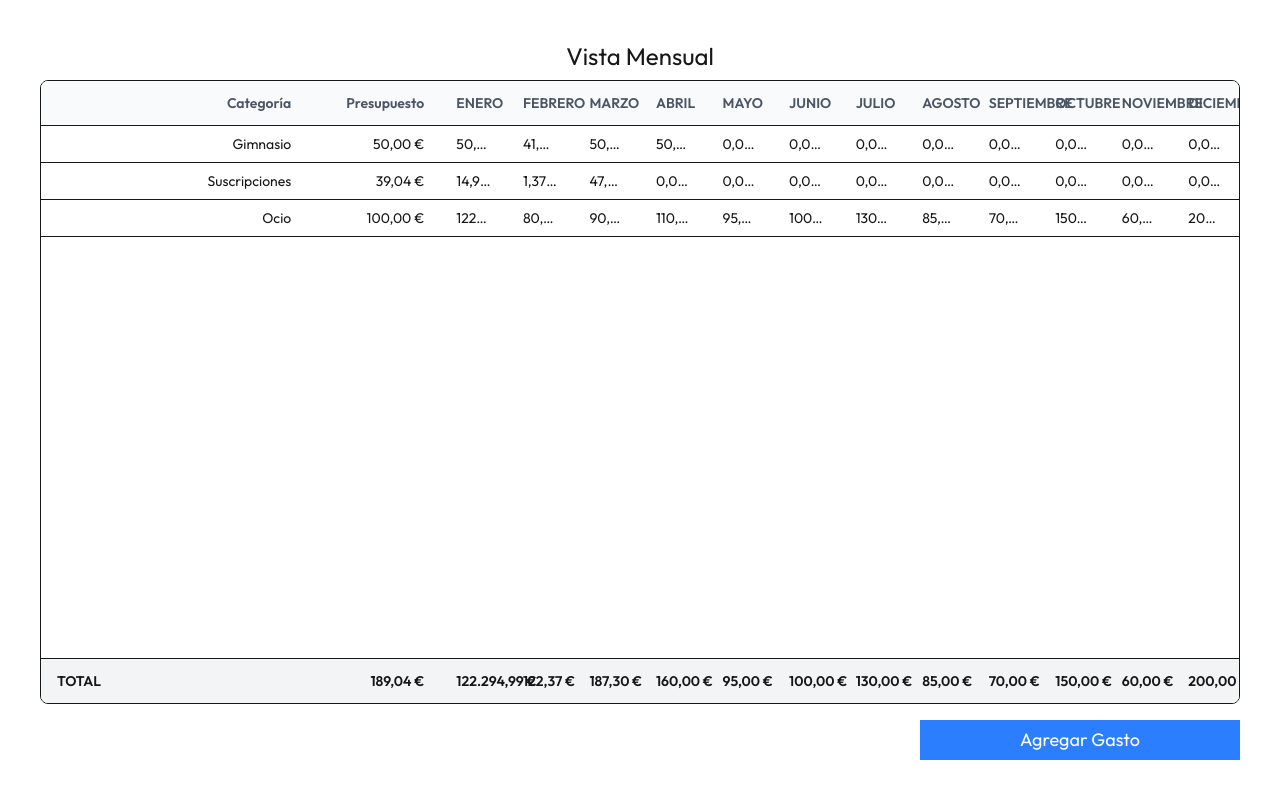
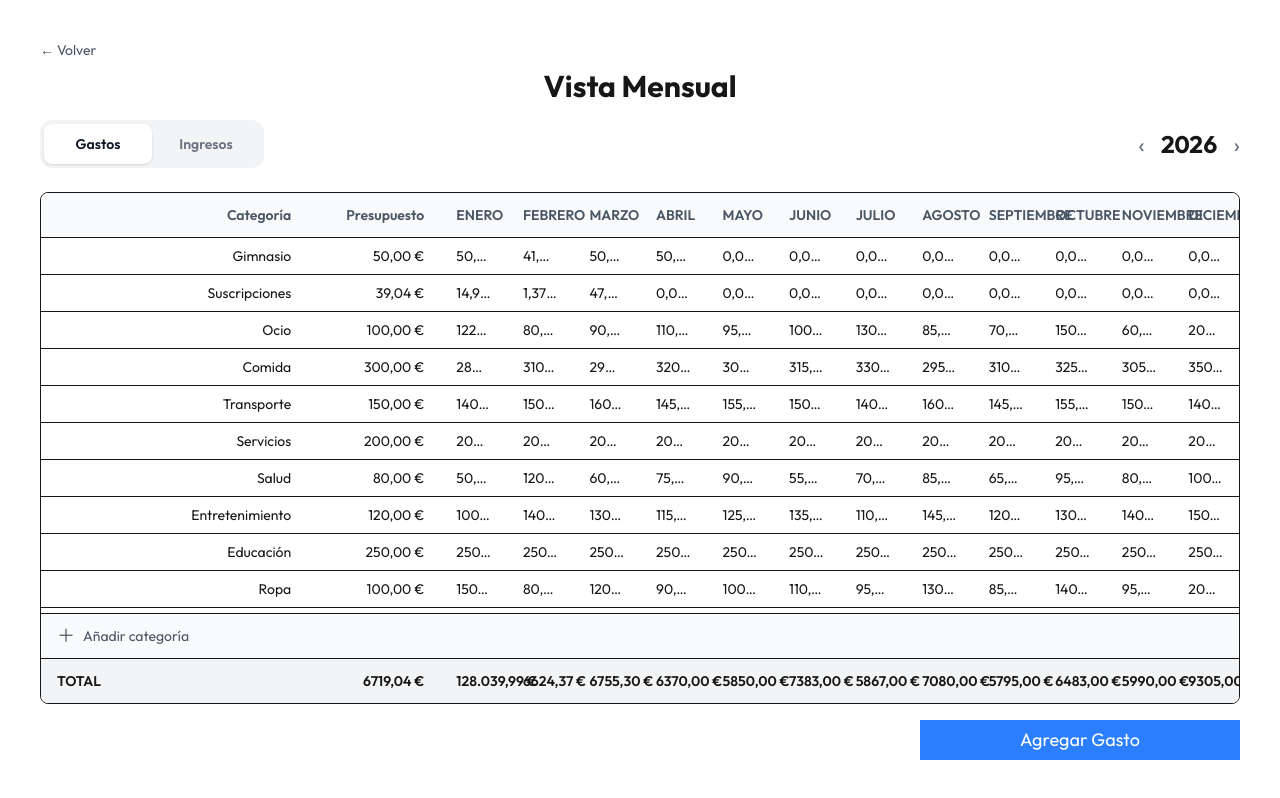
Before and after one commit to DonHonorio/finanzas-frontend, a Next.js app: page /vista-mensual in a window 1280 px wide. Built offline with nearby package versions, Linux system fonts and the light colour scheme.

Commit message:
1. Añadido más mocks 2. Creado botón añadir categoría 3. Creado vista mensual header

```diff
--- a/app/vista-mensual/page.tsx
+++ b/app/vista-mensual/page.tsx
@@ -1,4 +1,5 @@
 import { Dashboard } from "@/components/vista-mensual/dashboard";
+import { VistaMensualHeader } from "@/components/vista-mensual/vista-mensual-header";
 
 export default function Page() {
   return (
@@ -6,9 +7,7 @@ export default function Page() {
       <div className="h-full flex flex-col">
 
         {/* TÍTULO */}
-        <header className="h-10 text-2xl text-center shrink-0">
-          Vista Mensual
-        </header>
+        <VistaMensualHeader />
 
         {/* CONTENIDO PRINCIPAL */}
         <main className="flex-1 overflow-hidden">
--- a/components/vista-mensual/dashboard.tsx
+++ b/components/vista-mensual/dashboard.tsx
@@ -83,6 +83,14 @@ export function Dashboard() {
                 <TableBody table={table} />
             </div>
 
+            {/* BOTÓN SEPARADOR */}
+            <div className="shrink-0 border-t bg-gray-50 px-4 py-2">
+                <button className="text-sm text-gray-600 hover:text-gray-900 flex items-center gap-2">
+                    <span className="text-lg">＋</span>
+                    Añadir categoría
+                </button>
+            </div>
+
             {/* FOOTER (fixed abajo) */}
             <div className="shrink-0 sticky bottom-0 z-10">
                 <TableFooter table={table} />
--- /dev/null
+++ b/components/vista-mensual/vista-mensual-header.tsx
@@ -0,0 +1,91 @@
+'use client'
+
+import { useState } from 'react'
+
+type Mode = 'gastos' | 'ingresos'
+
+export function VistaMensualHeader() {
+  const [mode, setMode] = useState<Mode>('gastos')
+  const [year, setYear] = useState(2026)
+
+  const onBack = () => {
+    // hook vacío – aquí meterás router.back() o lo que quieras
+  }
+
+  return (
+    <div className="mb-6">
+
+      {/* VOLVER */}
+      <button
+        onClick={onBack}
+        className="flex items-center gap-2 text-sm text-gray-600 hover:text-gray-900 active:-translate-x-0.5 transition mb-2"
+      >
+        ← Volver
+      </button>
+
+      {/* TÍTULO */}
+      <h1 className="text-3xl font-bold mb-4 text-center">
+        Vista Mensual
+      </h1>
+
+      {/* CONTROLES */}
+      <div className="flex items-center justify-between">
+
+        {/* SWITCH */}
+        <div className="relative bg-gray-100 rounded-xl p-1 w-56 h-12 flex items-center">
+
+          {/* SLIDER */}
+          <div
+            className={`
+              absolute top-1 left-1 h-10 w-[calc(50%-4px)]
+              bg-white rounded-lg shadow
+              transition-all duration-300
+              ${mode === 'ingresos' ? 'translate-x-full' : ''}
+            `}
+          />
+
+          <button
+            className={`relative z-10 w-1/2 text-sm font-semibold transition
+              ${mode === 'gastos' ? 'text-gray-900' : 'text-gray-500'}
+            `}
+            onClick={() => setMode('gastos')}
+          >
+            Gastos
+          </button>
+
+          <button
+            className={`relative z-10 w-1/2 text-sm font-semibold transition
+              ${mode === 'ingresos' ? 'text-gray-900' : 'text-gray-500'}
+            `}
+            onClick={() => setMode('ingresos')}
+          >
+            Ingresos
+          </button>
+        </div>
+
+        {/* AÑO */}
+        <div className="flex items-center gap-4">
+
+          <button
+            onClick={() => setYear(y => y - 1)}
+            className="text-2xl text-gray-500 hover:text-gray-900 active:scale-90 transition"
+          >
+            ‹
+          </button>
+
+          <span className="text-2xl font-bold tabular-nums">
+            {year}
+          </span>
+
+          <button
+            onClick={() => setYear(y => y + 1)}
+            className="text-2xl text-gray-500 hover:text-gray-900 active:scale-90 transition"
+          >
+            ›
+          </button>
+
+        </div>
+      </div>
+    </div>
+  )
+}
--- a/src/mock-data.ts
+++ b/src/mock-data.ts
@@ -31,5 +31,275 @@ export const data: CategoryRow[] = [
       mayo: 95, junio: 100, julio: 130, agosto: 85,
       septiembre: 70, octubre: 150, noviembre: 60, diciembre: 200,
     },
-  }
+  },
+  {
+    id: '4',
+    name: 'Comida',
+    budget: 300,
+    months: {
+      enero: 280, febrero: 310, marzo: 290, abril: 320,
+      mayo: 300, junio: 315, julio: 330, agosto: 295,
+      septiembre: 310, octubre: 325, noviembre: 305, diciembre: 350,
+    },
+  },
+  {
+    id: '5',
+    name: 'Transporte',
+    budget: 150,
+    months: {
+      enero: 140, febrero: 150, marzo: 160, abril: 145,
+      mayo: 155, junio: 150, julio: 140, agosto: 160,
+      septiembre: 145, octubre: 155, noviembre: 150, diciembre: 140,
+    },
+  },
+  {
+    id: '6',
+    name: 'Servicios',
+    budget: 200,
+    months: {
+      enero: 200, febrero: 200, marzo: 200, abril: 200,
+      mayo: 200, junio: 200, julio: 200, agosto: 200,
+      septiembre: 200, octubre: 200, noviembre: 200, diciembre: 200,
+    },
+  },
+  {
+    id: '7',
+    name: 'Salud',
+    budget: 80,
+    months: {
+      enero: 50, febrero: 120, marzo: 60, abril: 75,
+      mayo: 90, junio: 55, julio: 70, agosto: 85,
+      septiembre: 65, octubre: 95, noviembre: 80, diciembre: 100,
+    },
+  },
+  {
+    id: '8',
+    name: 'Entretenimiento',
+    budget: 120,
+    months: {
+      enero: 100, febrero: 140, marzo: 130, abril: 115,
+      mayo: 125, junio: 135, julio: 110, agosto: 145,
+      septiembre: 120, octubre: 130, noviembre: 140, diciembre: 150,
+    },
+  },
+  {
+    id: '9',
+    name: 'Educación',
+    budget: 250,
+    months: {
+      enero: 250, febrero: 250, marzo: 250, abril: 250,
+      mayo: 250, junio: 250, julio: 250, agosto: 250,
+      septiembre: 250, octubre: 250, noviembre: 250, diciembre: 250,
+    },
+  },
+  {
+    id: '10',
+    name: 'Ropa',
+    budget: 100,
+    months: {
+      enero: 150, febrero: 80, marzo: 120, abril: 90,
+      mayo: 100, junio: 110, julio: 95, agosto: 130,
+      septiembre: 85, octubre: 140, noviembre: 95, diciembre: 200,
+    },
+  },
+  {
+    id: '11',
+    name: 'Hogar',
+    budget: 180,
+    months: {
+      enero: 200, febrero: 150, marzo: 180, abril: 190,
+      mayo: 175, junio: 185, julio: 170, agosto: 195,
+      septiembre: 160, octubre: 200, noviembre: 185, diciembre: 220,
+    },
+  },
+  {
+    id: '12',
+    name: 'Mascotas',
+    budget: 60,
+    months: {
+      enero: 60, febrero: 60, marzo: 65, abril: 60,
+      mayo: 70, junio: 60, julio: 65, agosto: 60,
+      septiembre: 70, octubre: 60, noviembre: 65, diciembre: 60,
+    },
+  },
+  {
+    id: '13',
+    name: 'Seguros',
+    budget: 300,
+    months: {
+      enero: 300, febrero: 300, marzo: 300, abril: 300,
+      mayo: 300, junio: 300, julio: 300, agosto: 300,
+      septiembre: 300, octubre: 300, noviembre: 300, diciembre: 300,
+    },
+  },
+  {
+    id: '14',
+    name: 'Viajes',
+    budget: 500,
+    months: {
+      enero: 0, febrero: 0, marzo: 800, abril: 0,
+      mayo: 0, junio: 1200, julio: 0, agosto: 600,
+      septiembre: 0, octubre: 0, noviembre: 0, diciembre: 2000,
+    },
+  },
+  {
+    id: '15',
+    name: 'Ahorros',
+    budget: 1000,
+    months: {
+      enero: 1000, febrero: 1000, marzo: 1000, abril: 1000,
+      mayo: 1000, junio: 1000, julio: 1000, agosto: 1000,
+      septiembre: 1000, octubre: 1000, noviembre: 1000, diciembre: 1000,
+    },
+  },
+  {
+    id: '16',
+    name: 'Regalos',
+    budget: 100,
+    months: {
+      enero: 150, febrero: 80, marzo: 50, abril: 100,
+      mayo: 60, junio: 90, julio: 70, agosto: 80,
+      septiembre: 100, octubre: 120, noviembre: 200, diciembre: 500,
+    },
+  },
+  {
+    id: '17',
+    name: 'Telefonía',
+    budget: 50,
+    months: {
+      enero: 50, febrero: 50, marzo: 50, abril: 50,
+      mayo: 50, junio: 50, julio: 50, agosto: 50,
+      septiembre: 50, octubre: 50, noviembre: 50, diciembre: 50,
+    },
+  },
+  {
+    id: '18',
+    name: 'Higiene',
+    budget: 40,
+    months: {
+      enero: 35, febrero: 42, marzo: 38, abril: 40,
+      mayo: 45, junio: 38, julio: 42, agosto: 40,
+      septiembre: 45, octubre: 38, noviembre: 40, diciembre: 50,
+    },
+  },
+  {
+    id: '19',
+    name: 'Electrodomésticos',
+    budget: 150,
+    months: {
+      enero: 0, febrero: 500, marzo: 0, abril: 200,
+      mayo: 0, junio: 150, julio: 0, agosto: 300,
+      septiembre: 0, octubre: 250, noviembre: 0, diciembre: 400,
+    },
+  },
+  {
+    id: '20',
+    name: 'Inversiones',
+    budget: 2000,
+    months: {
+      enero: 2000, febrero: 2000, marzo: 2000, abril: 2000,
+      mayo: 2000, junio: 2000, julio: 2000, agosto: 2000,
+      septiembre: 2000, octubre: 2000, noviembre: 2000, diciembre: 2000,
+    },
+  },
+  {
+    id: '21',
+    name: 'Libros',
+    budget: 75,
+    months: {
+      enero: 80, febrero: 60, marzo: 90, abril: 70,
+      mayo: 75, junio: 85, julio: 70, agosto: 90,
+      septiembre: 65, octubre: 80, noviembre: 95, diciembre: 100,
+    },
+  },
+  {
+    id: '22',
+    name: 'Hobbies',
+    budget: 120,
+    months: {
+      enero: 100, febrero: 130, marzo: 120, abril: 140,
+      mayo: 110, junio: 125, julio: 115, agosto: 135,
+      septiembre: 120, octubre: 130, noviembre: 125, diciembre: 150,
+    },
+  },
+  {
+    id: '23',
+    name: 'Restaurantes',
+    budget: 200,
+    months: {
+      enero: 180, febrero: 220, marzo: 200, abril: 210,
+      mayo: 190, junio: 215, julio: 205, agosto: 225,
+      septiembre: 195, octubre: 220, noviembre: 210, diciembre: 250,
+    },
+  },
+  {
+    id: '24',
+    name: 'Cine',
+    budget: 60,
+    months: {
+      enero: 60, febrero: 60, marzo: 60, abril: 60,
+      mayo: 60, junio: 60, julio: 60, agosto: 60,
+      septiembre: 60, octubre: 60, noviembre: 60, diciembre: 60,
+    },
+  },
+  {
+    id: '25',
+    name: 'Deportes',
+    budget: 90,
+    months: {
+      enero: 85, febrero: 95, marzo: 90, abril: 100,
+      mayo: 85, junio: 95, julio: 90, agosto: 100,
+      septiembre: 85, octubre: 95, noviembre: 90, diciembre: 110,
+    },
+  },
+  {
+    id: '26',
+    name: 'Suscripción Streaming',
+    budget: 45,
+    months: {
+      enero: 45, febrero: 45, marzo: 45, abril: 45,
+      mayo: 45, junio: 45, julio: 45, agosto: 45,
+      septiembre: 45, octubre: 45, noviembre: 45, diciembre: 45,
+    },
+  },
+  {
+    id: '27',
+    name: 'Jardinería',
+    budget: 70,
+    months: {
+      enero: 50, febrero: 60, marzo: 80, abril: 90,
+      mayo: 85, junio: 75, julio: 70, agosto: 65,
+      septiembre: 60, octubre: 70, noviembre: 55, diciembre: 50,
+    },
+  },
+  {
+    id: '28',
+    name: 'Reparaciones',
+    budget: 100,
+    months: {
+      enero: 0, febrero: 200, marzo: 0, abril: 150,
+      mayo: 0, junio: 100, julio: 0, agosto: 180,
+      septiembre: 0, octubre: 120, noviembre: 0, diciembre: 150,
+    },
+  },
+  {
+    id: '29',
+    name: 'Donaciones',
+    budget: 80,
+    months: {
+      enero: 80, febrero: 80, marzo: 80, abril: 80,
+      mayo: 80, junio: 80, julio: 80, agosto: 80,
+      septiembre: 80, octubre: 80, noviembre: 80, diciembre: 80,
+    },
+  },
+  {
+    id: '30',
+    name: 'Diversos',
+    budget: 110,
+    months: {
+      enero: 100, febrero: 120, marzo: 110, abril: 130,
+      mayo: 105, junio: 115, julio: 110, agosto: 125,
+      septiembre: 115, octubre: 120, noviembre: 110, diciembre: 140,
+    },
+  },
 ]
```
